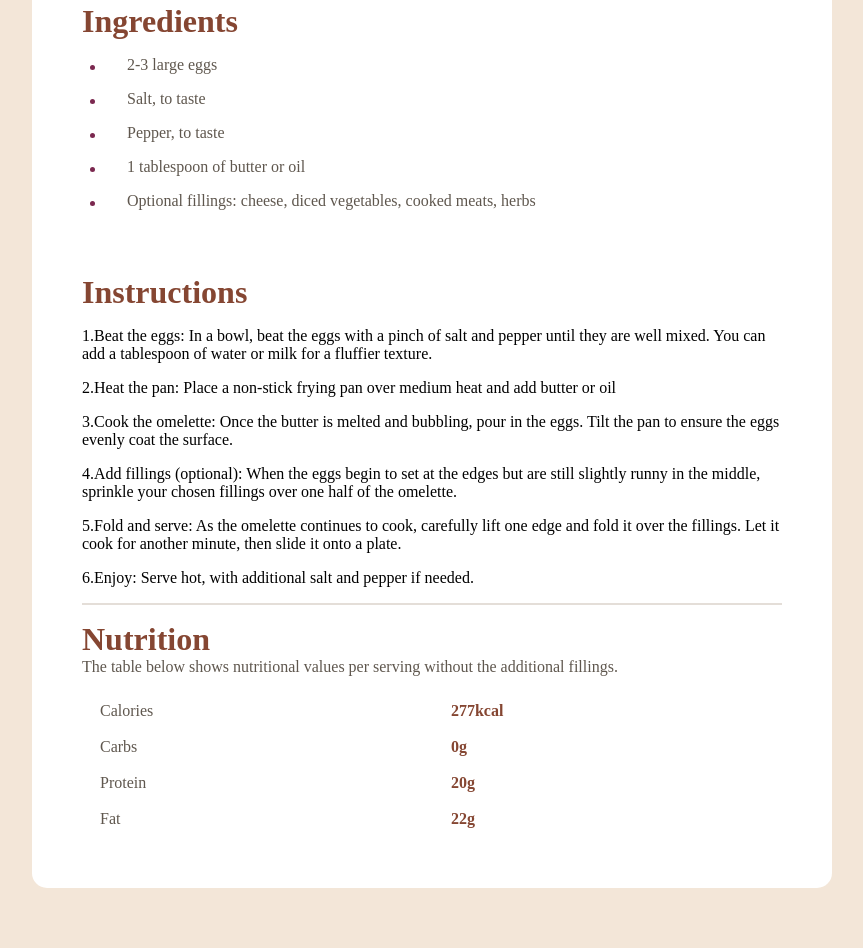
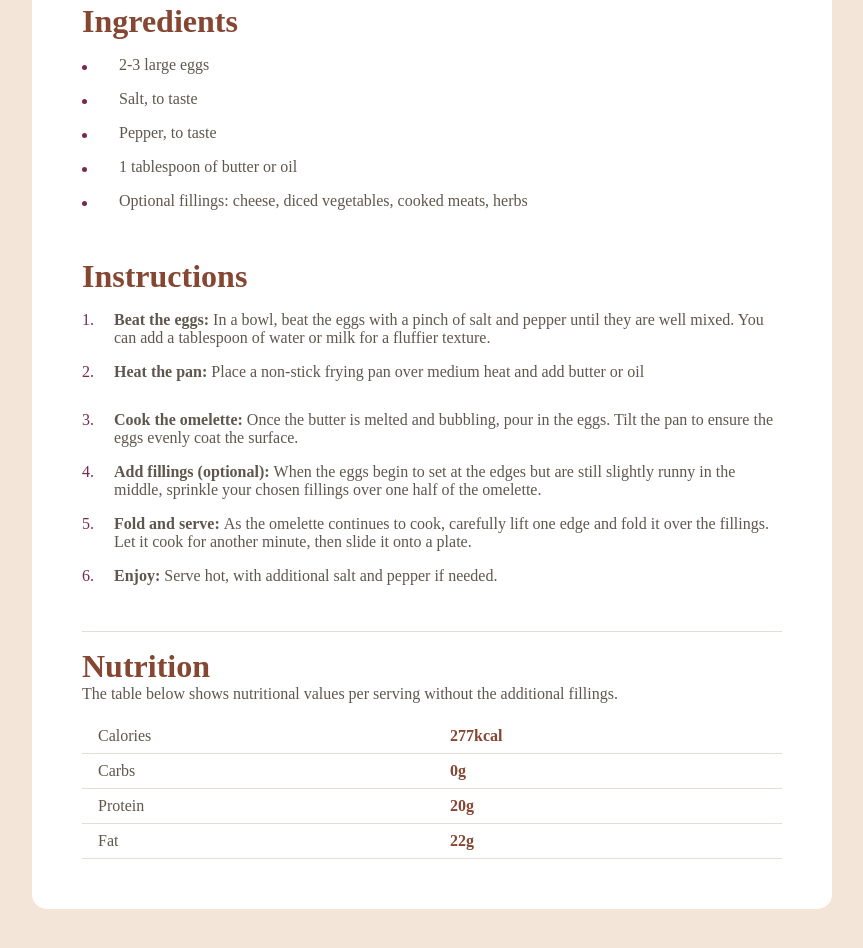
Before and after one commit to Sheepnore/FrontendMentor-RecipePage, a plain HTML site: page recipe-page-main/index.html in a window 1280 px wide. Shown: the part 739-1687 px from the top of the page, without its empty margins (208-1071 px from the left). Drawn offline with Linux system fonts and the light colour scheme; a web font is replaced by a local one.

Commit message:
desktop version completed

```diff
--- a/recipe-page-main/index.html
+++ b/recipe-page-main/index.html
@@ -128,36 +128,57 @@
     border-radius: 50%;
     background-color: hsl(332, 51%, 32%);
     margin-right: 2rem;
-    margin-left: .5rem;
     flex: 1;
+
    }
 
-   .Instructions *{
-    margin-top:1rem;
-    list-style: none;
+   .Instructions h2{
+    margin-bottom: 1rem;
    }
 
-   .Instructions ol{
+  .Instructions ol{
+    counter-reset: item;
+    padding-left: 0;
+    list-style-type: none;
    }
 
-   .Instructions li::before{
-    content: counter(list-item) '.';
-    display: inline-block;
+   .Instructions ol li{
+    counter-increment: item;
+    display: flex;
+    justify-content: flex-start;
+    margin-bottom: 1rem;
    }
+
+   .Instructions ol li::before{
+    content: counter(item) '.';
+    color: hsl(332, 51%, 32%);
+    width: 2rem;
+    height: 2rem;
+    padding-left: 0;
+   }
+
+   .Instructions span{
+    color: hsl(30, 10%, 34%);
+    flex: 1; /* */
+   }
+
+
    .Nutrition{
     width: 100%;
     margin-top: 1rem;
     padding-top: 1rem;
-    border-top: 2px solid hsl(30, 18%, 87%);
+    border-top: 1px solid hsl(30, 18%, 87%);
     color: hsl(30, 10%, 34%);
    }
 
   table{
     width: 100%;
     margin-top: 1rem;
+    border-collapse: collapse;
   }
+
   .Nutrition tr{
-    border: 1px;
+    border-bottom: 1px solid hsl(30, 18%, 87%);
   }
   .Nutrition td{
     padding: .5rem;
@@ -211,12 +232,12 @@
     <div class="Instructions item">
       <h2>Instructions</h2>
       <ol>
-        <li>Beat the eggs: In a bowl, beat the eggs with a pinch of salt and pepper until they are well mixed. You can add a tablespoon of water or milk for a fluffier texture.</li>
-        <li>Heat the pan: Place a non-stick frying pan over medium heat and add butter or oil
-        <li>Cook the omelette: Once the butter is melted and bubbling, pour in the eggs. Tilt the pan to ensure the eggs evenly coat the surface.</li>
-        <li>Add fillings (optional): When the eggs begin to set at the edges but are still slightly runny in the middle, sprinkle your chosen fillings over one half of the omelette.</li>
-        <li>Fold and serve: As the omelette continues to cook, carefully lift one edge and fold it over the fillings. Let it cook for another minute, then slide it onto a plate.</li>
-        <li>Enjoy: Serve hot, with additional salt and pepper if needed.</li>
+        <li><span><strong>Beat the eggs: </strong>In a bowl, beat the eggs with a pinch of salt and pepper until they are well mixed. You can add a tablespoon of water or milk for a fluffier texture.</span></li>
+        <li><span><strong>Heat the pan: </strong>Place a non-stick frying pan over medium heat and add butter or oil</span>
+        <li><span><strong>Cook the omelette: </strong>Once the butter is melted and bubbling, pour in the eggs. Tilt the pan to ensure the eggs evenly coat the surface.</span></li>
+        <li><span><strong>Add fillings (optional): </strong>When the eggs begin to set at the edges but are still slightly runny in the middle, sprinkle your chosen fillings over one half of the omelette.</span></li>
+        <li><span><strong>Fold and serve: </strong>As the omelette continues to cook, carefully lift one edge and fold it over the fillings. Let it cook for another minute, then slide it onto a plate.</span></li>
+        <li><span><strong>Enjoy: </strong>Serve hot, with additional salt and pepper if needed.</span></li>
       </ol>
     </div>
 
```
